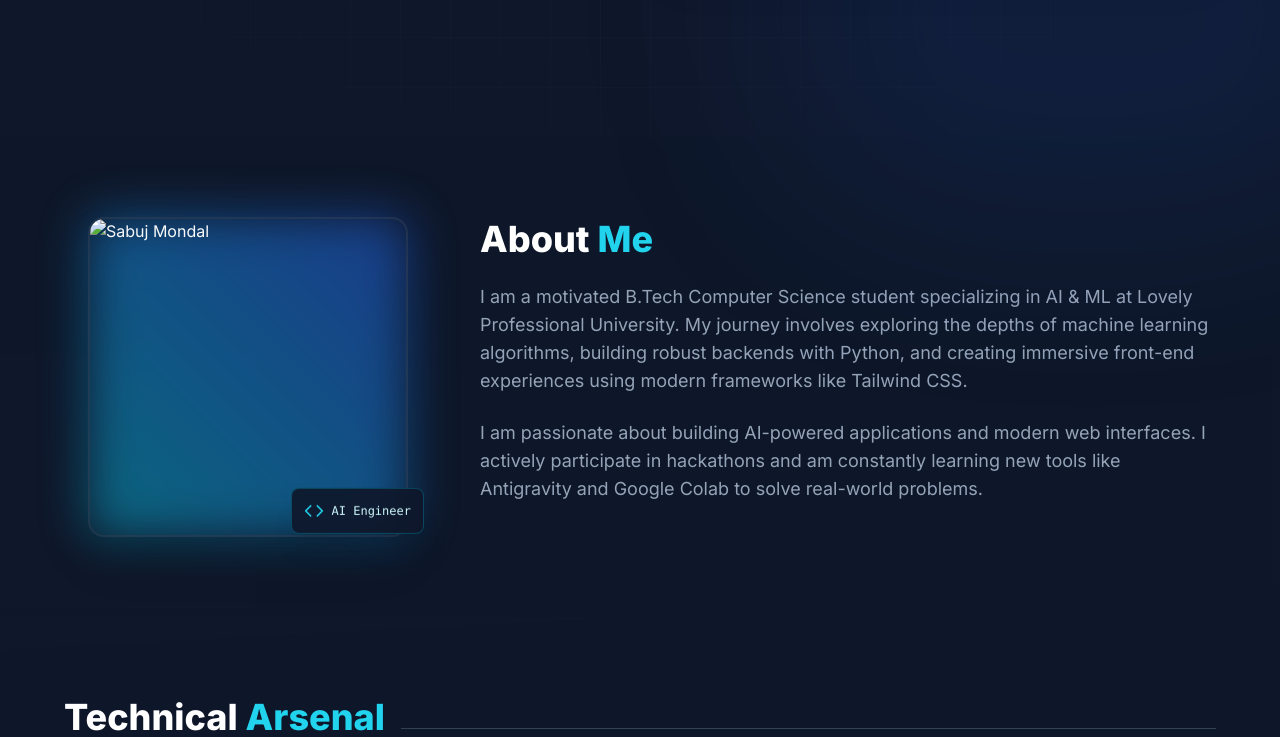
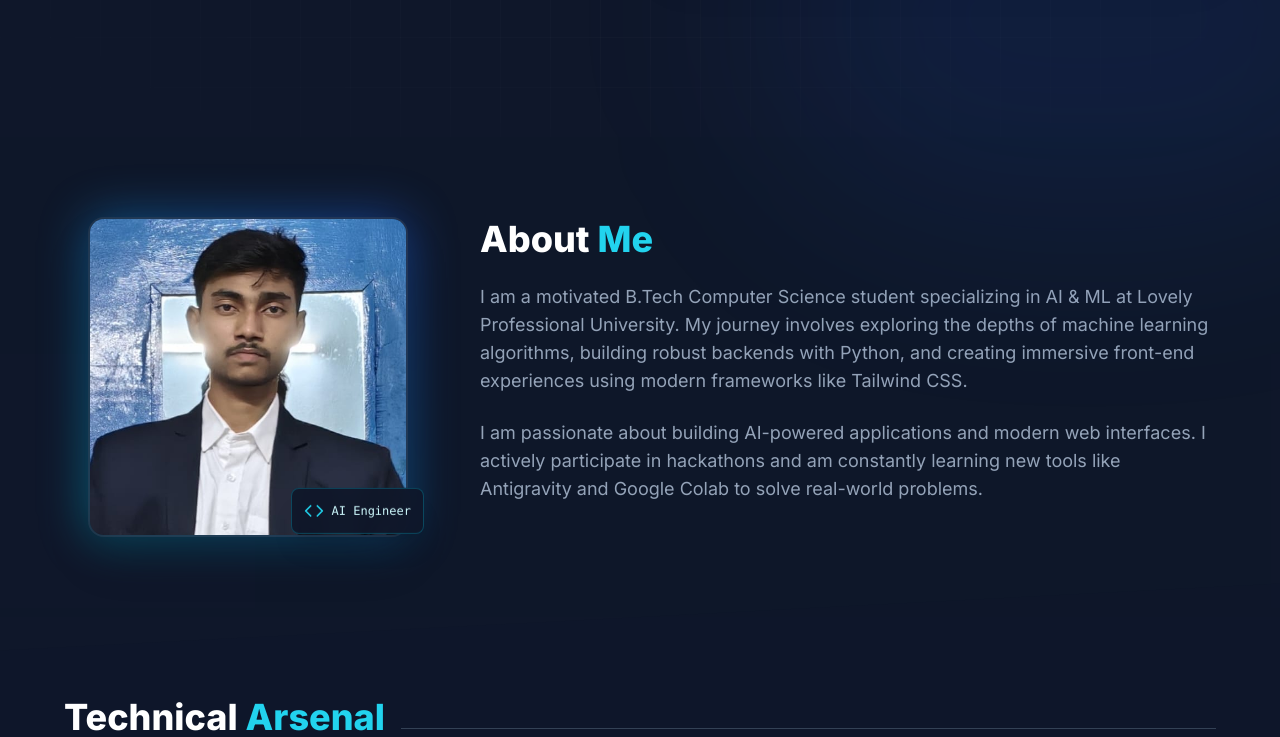
Before and after one commit to Sabuj2006D/MYCV, a plain HTML site: page index.html in a window 1280 px wide. Shown: the part 663-1400 px from the top of the page. Drawn offline with nearby package versions, Linux system fonts and the light colour scheme.

Commit message:
Update index.html

```diff
--- a/index.html
+++ b/index.html
@@ -502,7 +502,7 @@
                         <!-- <div class="relative w-full h-full rounded-2xl border-2 border-slate-700/50 shadow-2xl transform transition-transform duration-500 group-hover:scale-[1.02] bg-slate-800 flex items-center justify-center overflow-hidden">
                             <i data-lucide="user" class="w-32 h-32 text-slate-600"></i>
                         </div> -->
-                        <img src="./WhatsApp Image 2025-12-04 at 23.18.49_aba847b6.jpg" alt="Sabuj Mondal" class="relative w-full h-full object-cover rounded-2xl border-2 border-slate-700/50 shadow-2xl transform transition-transform duration-500 group-hover:scale-[1.02]">
+                        <img src="./profile06.jpg" alt="Sabuj Mondal" class="relative w-full h-full object-cover rounded-2xl border-2 border-slate-700/50 shadow-2xl transform transition-transform duration-500 group-hover:scale-[1.02]">
 
                         <!-- Floating badge -->
                         <div
```
